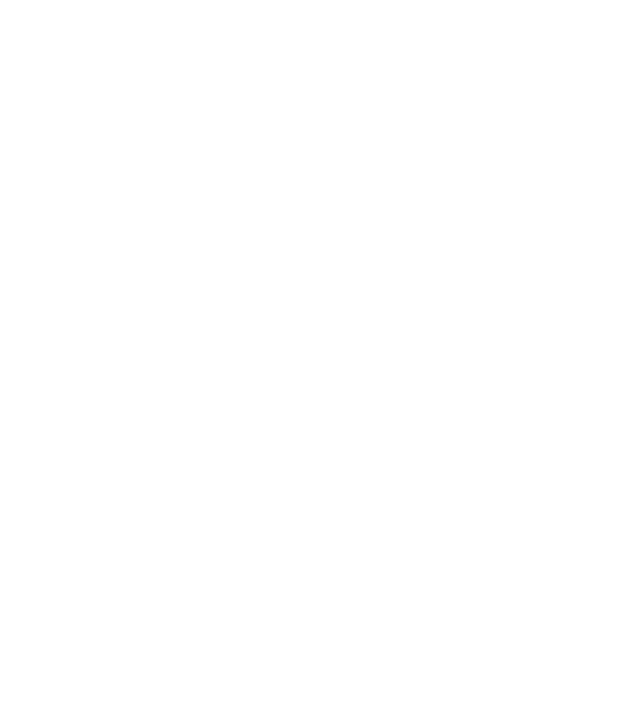
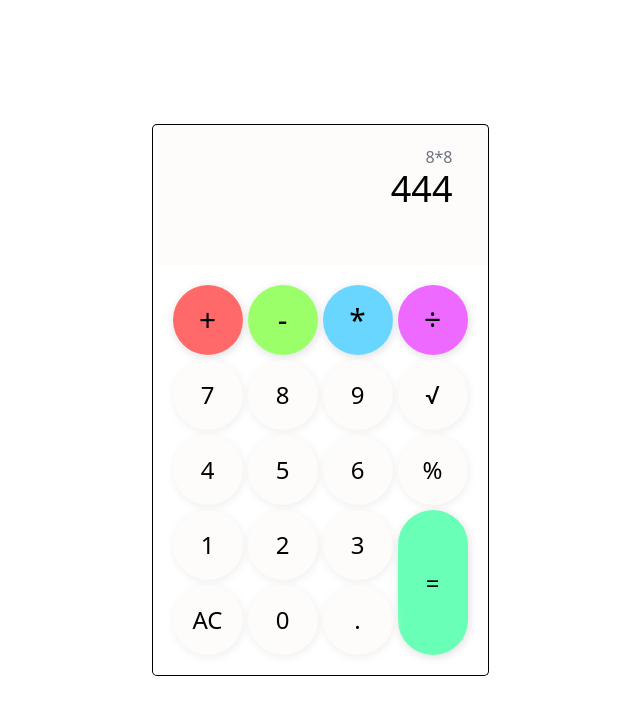
Before and after one commit to Nafis-Al-Shadat/javascript-calculator, a plain HTML site: page index.html in a window 1280 px wide. Shown: the whole page, without its empty margins (320-960 px from the left). Drawn offline with nearby package versions, Linux system fonts and the light colour scheme.

Commit message:
css completed

```diff
--- a/calculator.css
+++ b/calculator.css
@@ -0,0 +1,68 @@
+body {
+    height: 100vh;
+    display: flex;
+    justify-content: center;
+    align-items: center;
+}
+
+.grid {
+    grid-template-columns: repeat(4, 70px);
+    grid-template-rows: repeat(5, 70px);
+    grid-gap: 5px;
+    background-color: white;
+    padding: 20px;
+    border-radius: 0px 0px 5px 5px;
+    border-bottom: 1px solid black;
+    border-left: 1px solid black;
+    border-right: 1px solid black;
+}
+
+.display {
+    display: grid;
+    grid-template-columns: 280px;
+    grid-template-rows: 100px;
+    background-color: #Fdfcfa;
+    padding: 20px;
+    border-radius: 5px 5px 0px 0px;
+    border-top: 1px solid black;
+    border-left: 1px solid black;
+    border-right: 1px solid black;
+}
+
+div:not(.output) {
+    display: flex;
+    justify-content: center;
+    align-items: center;
+    border-radius: 40px;
+    cursor: pointer;
+}
+
+div:not(.output, .operator, .equal) {
+    background-color: #Fdfcfa;
+    box-shadow: 1px 2px 10px #eee;
+}
+
+.operator,
+.equal {
+    box-shadow: 1px 2px 10px #ddd;
+}
+
+.add {
+    background-color: #FF6969;
+}
+
+.subtract {
+    background-color: #9BFF69;
+}
+
+.multiply {
+    background-color: #69D6FF;
+}
+
+.division {
+    background-color: #ED69FF;
+}
+
+.equal {
+    background-color: #69FFB6;
+}
--- a/calculator.js
+++ b/calculator.js
@@ -0,0 +1,8 @@
+const buttons = document.querySelectorAll('div:not(.output,.operator)');
+for(const button of buttons){
+    button.classList.add('text-2xl')
+}
+const operators = document.querySelectorAll('.operator');
+for(const operator of operators){
+    operator.classList.add('text-3xl')
+}
--- a/index.html
+++ b/index.html
@@ -5,10 +5,79 @@
     <meta http-equiv="X-UA-Compatible" content="IE=edge">
     <meta name="viewport" content="width=device-width, initial-scale=1.0">
     <title>Calculator</title>
+    <!-- link css  -->
+    <link rel="stylesheet" href="calculator.css">
     <!-- link tailwind css  -->
     <link href="https://unpkg.com/tailwindcss@^2/dist/tailwind.min.css" rel="stylesheet">
 </head>
 <body>
-
+<main>
+    <section class="display">
+        <div class="output">
+            <p class="text-gray-500 text-right">8*8</p>
+            <p class="text-4xl text-right">444</p>
+        </div>
+    </section>
+    <section  class="grid">
+        <div class="operator add">
+            +
+        </div>
+        <div class="operator subtract">
+            -
+        </div>
+        <div class="operator multiply">
+            *
+        </div>
+        <div class="operator division">
+            ÷
+        </div>
+        <div>
+            7
+        </div>
+        <div>
+            8
+        </div>
+        <div>
+            9
+        </div>
+        <div>
+            √
+        </div>
+        <div>
+            4
+        </div>
+        <div>
+            5
+        </div>
+        <div>
+            6
+        </div>
+        <div>
+            %
+        </div>
+        <div>
+            1
+        </div>
+        <div>
+            2
+        </div>
+        <div>
+            3
+        </div>
+        <div class="row-span-2 equal">
+            =
+        </div>
+        <div>
+            AC
+        </div>
+        <div>
+            0
+        </div>
+        <div>
+            .
+        </div>
+    </section>
+</main>
+<script src="calculator.js"></script>
 </body>
 </html>
```
